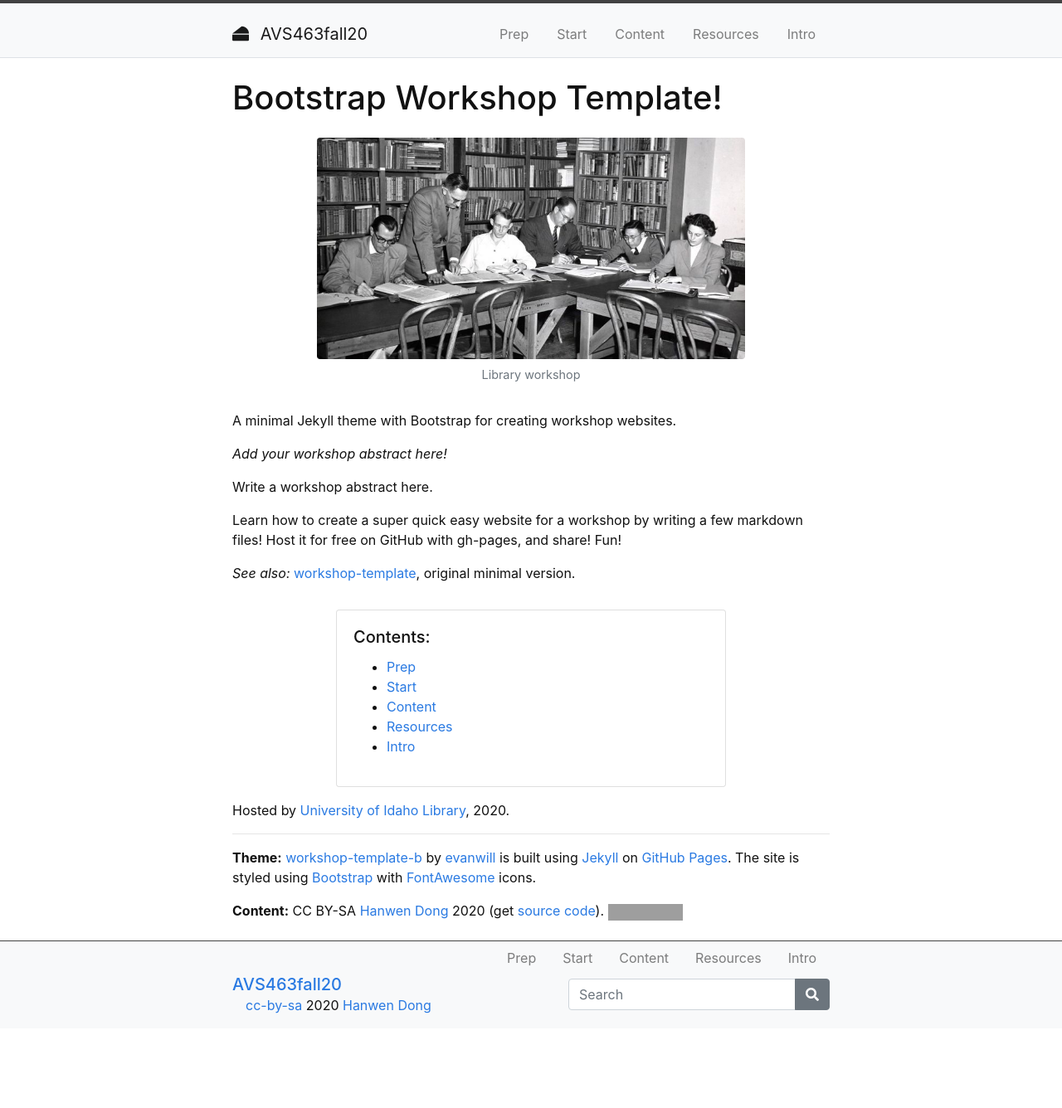
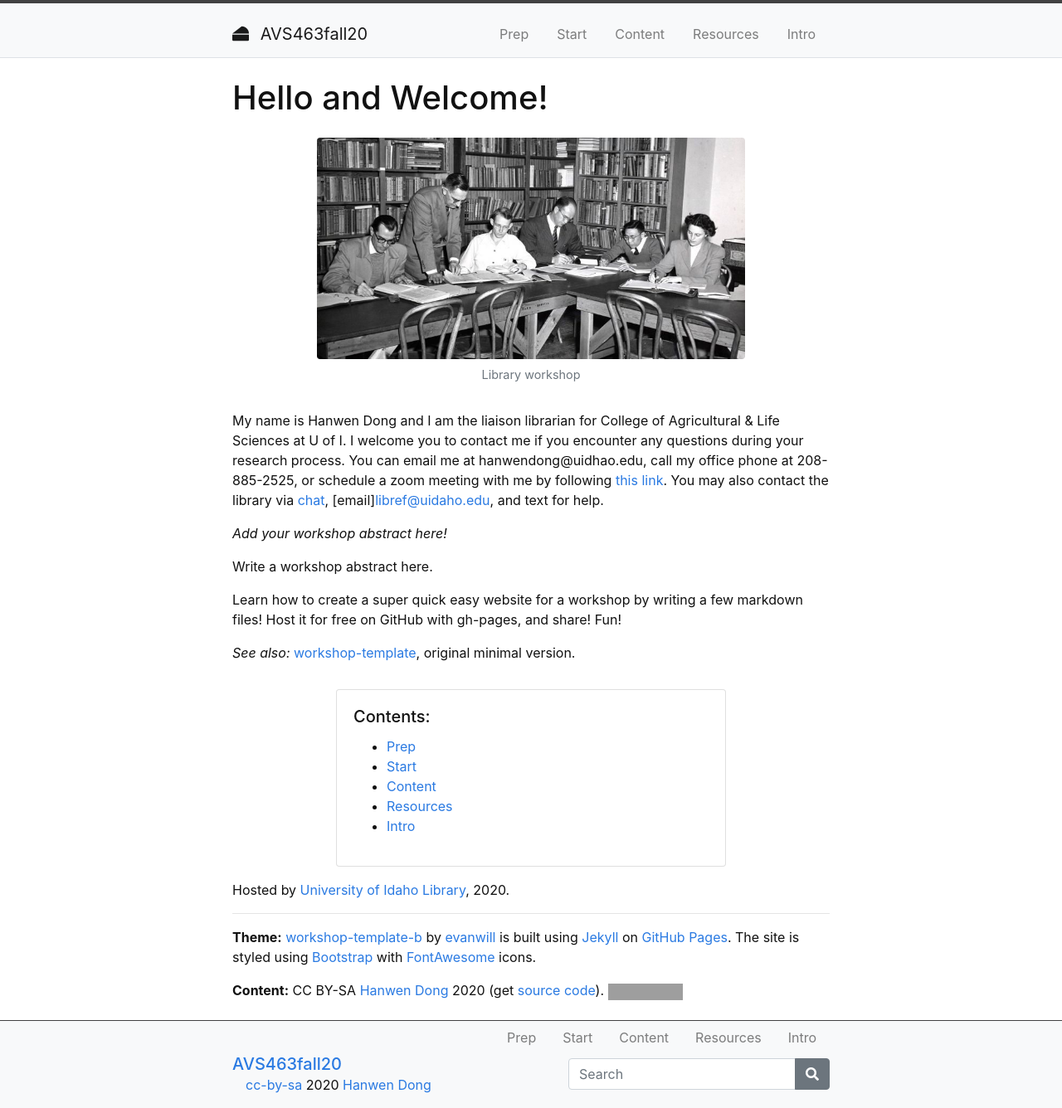
Before and after one commit to hanwendong1/AVS463-f20, a Jekyll site: the page built from index.md, in a window 1280 px wide. Shown: the whole page at 83% size. Built offline with Jekyll 4.4.1, drawn with Linux system fonts in a browser that asks for light colours; before the commit the page ends 1240 px from its top, so only the background shows below that; grey boxes are pictures that could not be loaded.

Commit message:
Update index.md

```diff
--- a/index.md
+++ b/index.md
@@ -3,11 +3,11 @@ title: Home
 layout: default
 ---
 
-# Bootstrap Workshop Template!
+# Hello and Welcome!
 
 {% include figure.html img="uidaho-workshop.jpg" alt="intro image here" caption="Library workshop" width="75%" %}
 
-A minimal Jekyll theme with Bootstrap for creating workshop websites.
+My name is Hanwen Dong and I am the liaison librarian for College of Agricultural & Life Sciences at U of I. I welcome you to contact me if you encounter any questions during your research process. You can email me at hanwendong@uidhao.edu, call my office phone at 208-885-2525, or schedule a zoom meeting with me by following [this link](https://uidaho.co1.qualtrics.com/jfe/form/SV_1GJiDTJ7po0bDk9?topic=Agricultural+%26amp%3B+Life+Sciences&person=Hanwen+Dong&email=hanwendong%40uidaho.edu). You may also contact the library via [chat](https://www.lib.uidaho.edu/help/chat.html), [email]<libref@uidaho.edu>, and text for help.
 
 *Add your workshop abstract here!*
 
```
